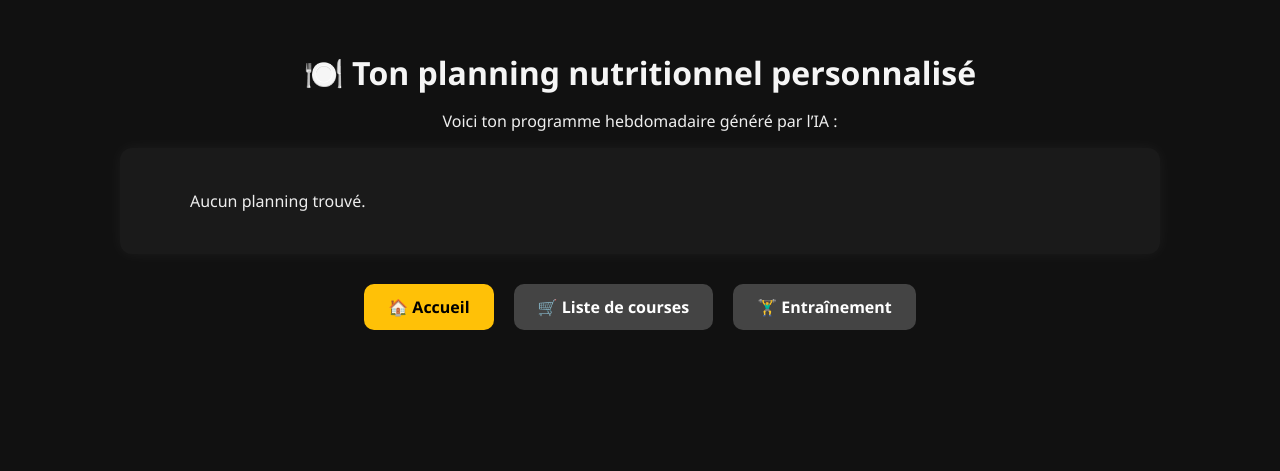
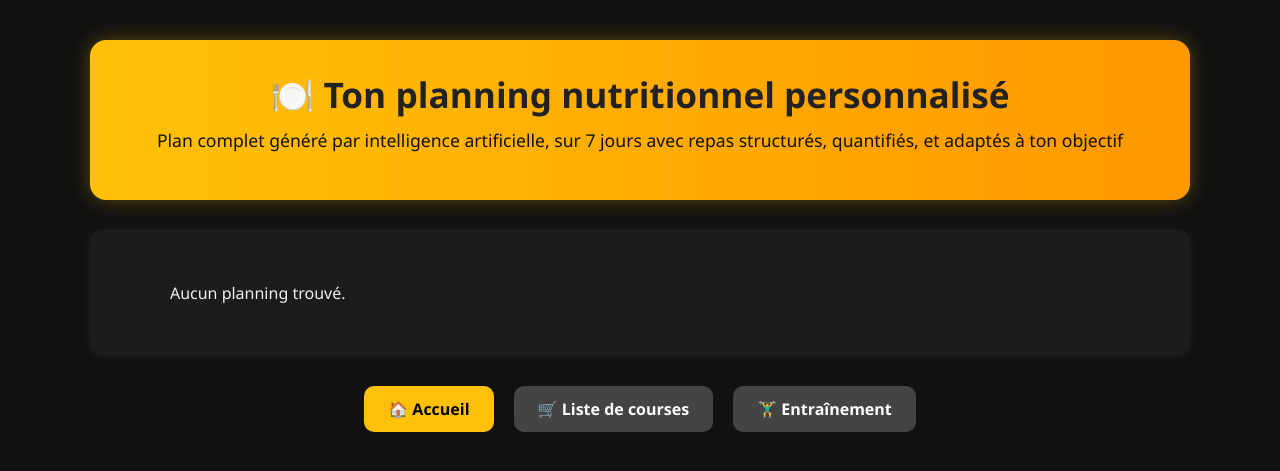
Before and after one commit to gregoirechatel/monprojetia, a FastAPI app: page /planning in a window 1280 px wide. Shown: the top 471 px of the page. Run offline with FastAPI, Linux system fonts and the light colour scheme.

Commit message:
fix: fusion design planning + requête IA complète Claude

```diff
--- a/templates/planning.html
+++ b/templates/planning.html
@@ -13,28 +13,41 @@
             padding: 0;
         }
         .container {
+            padding: 40px 20px;
+            max-width: 1100px;
+            margin: 0 auto;
+        }
+        .header-box {
+            background: linear-gradient(to right, #ffc107, #ff9800);
+            color: #111;
             padding: 30px;
+            border-radius: 16px;
+            box-shadow: 0 0 20px rgba(255, 193, 7, 0.3);
             text-align: center;
+            margin-bottom: 30px;
         }
-        h1 {
-            color: #f5f5f5;
-            font-size: 2em;
-            margin-bottom: 10px;
+        .header-box h1 {
+            margin: 0;
+            font-size: 2.2em;
+        }
+        .header-box p {
+            margin-top: 10px;
+            font-size: 1.1em;
         }
         .planning-box {
-            background-color: #1a1a1a;
-            padding: 20px;
+            background-color: #1c1c1c;
+            padding: 30px;
             border-radius: 12px;
             box-shadow: 0 0 15px rgba(255, 255, 255, 0.05);
             white-space: pre-wrap;
             text-align: left;
-            max-width: 1000px;
-            margin: 0 auto 30px auto;
+            font-size: 1em;
         }
         .button-group {
             display: flex;
             justify-content: center;
             gap: 20px;
+            margin-top: 30px;
         }
         .button {
             padding: 12px 24px;
@@ -59,8 +72,10 @@
 </head>
 <body>
     <div class="container">
-        <h1>🍽️ Ton planning nutritionnel personnalisé</h1>
-        <p>Voici ton programme hebdomadaire généré par l’IA :</p>
+        <div class="header-box">
+            <h1>🍽️ Ton planning nutritionnel personnalisé</h1>
+            <p>Plan complet généré par intelligence artificielle, sur 7 jours avec repas structurés, quantifiés, et adaptés à ton objectif</p>
+        </div>
 
         <div class="planning-box">
             {{ planning }}
```
